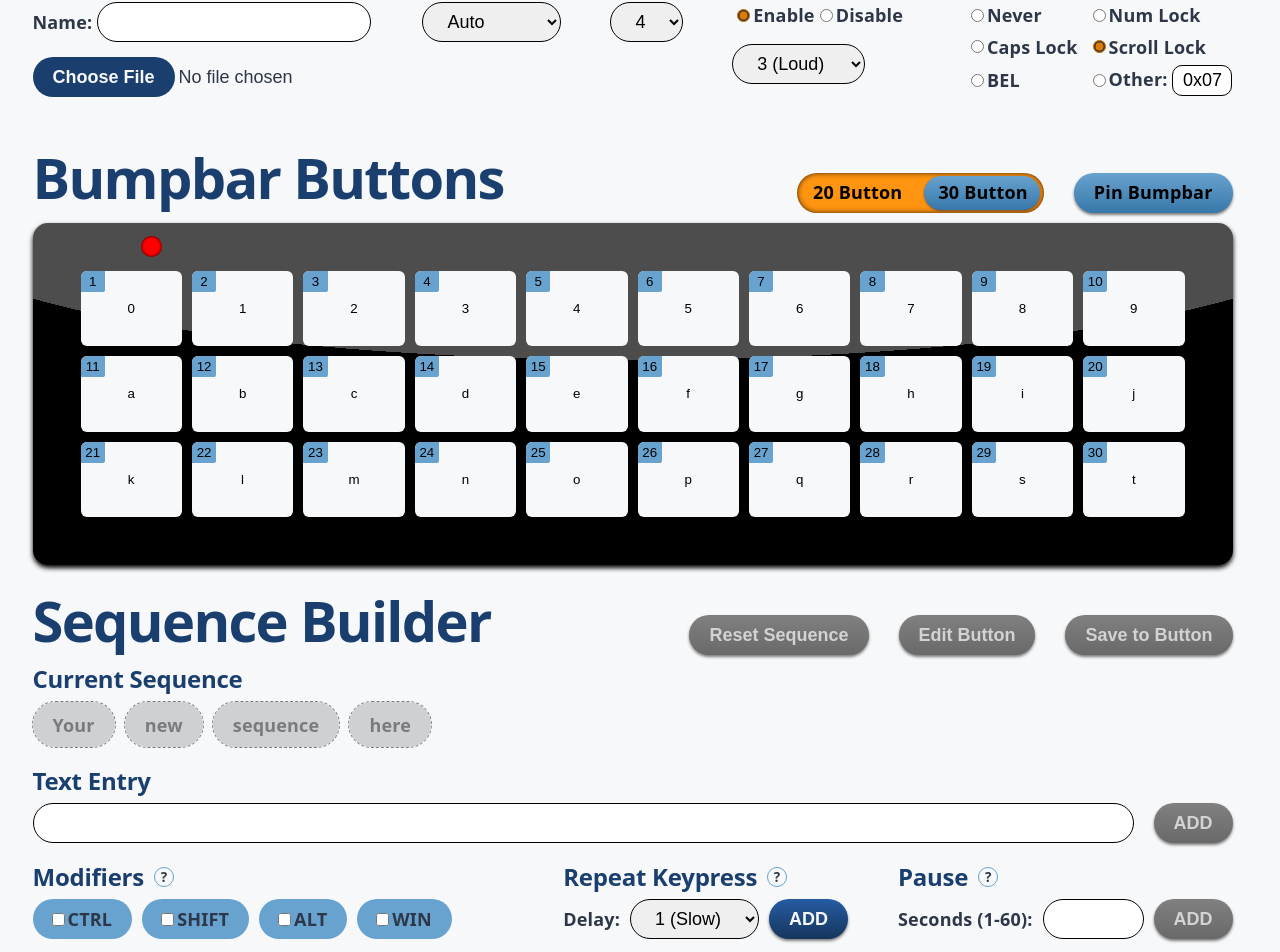
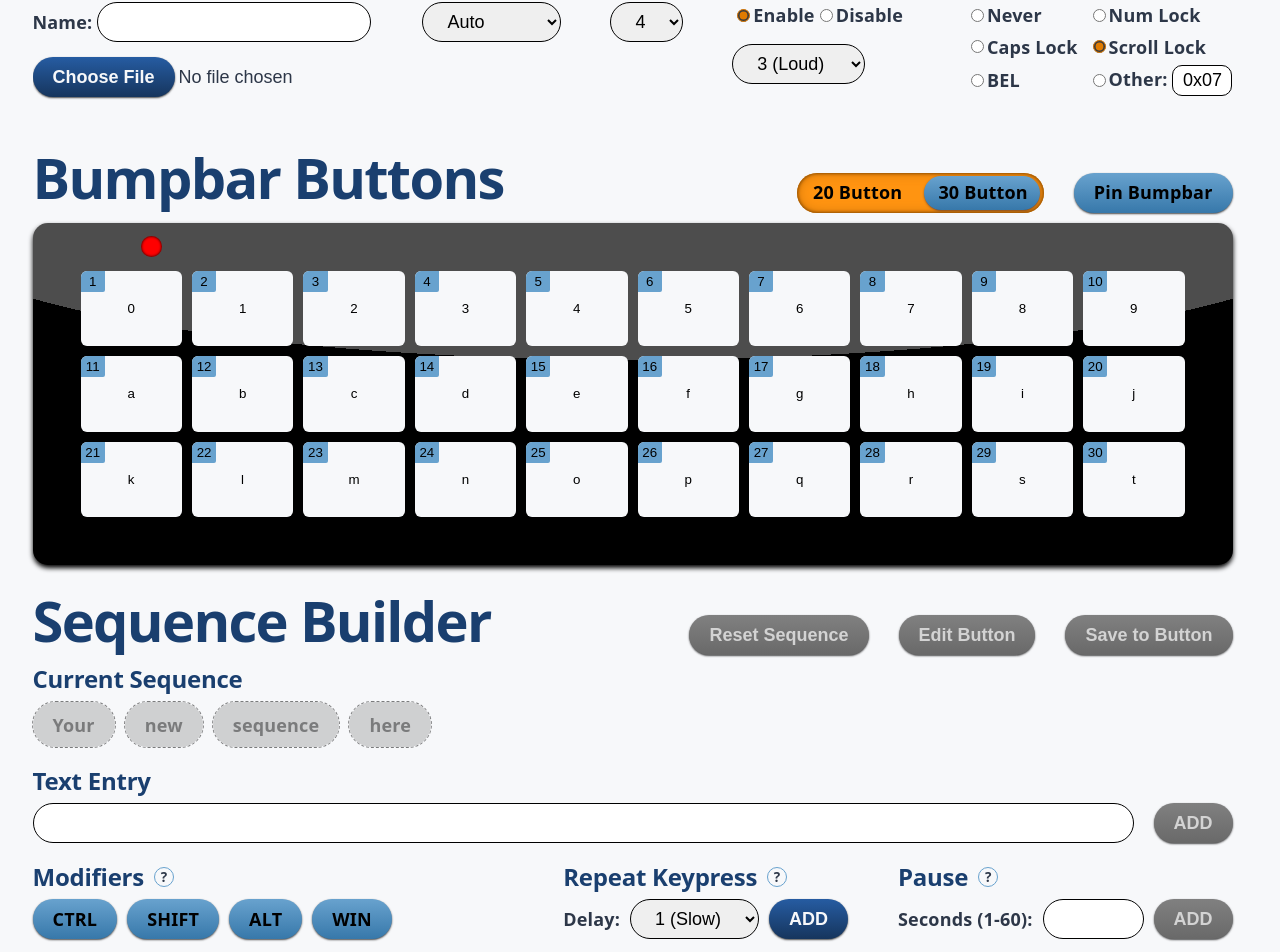
Before and after one commit to reecejpetty/krs-configurator, a React (Vite) app: page / in a window 1280 px wide. Shown: the part 124-1076 px from the top of the page. Built offline with nearby package versions, Linux system fonts and the light colour scheme.

Commit message:
Make button styles more consistent

```diff
--- a/src/App.css
+++ b/src/App.css
@@ -16,6 +16,15 @@ input[type="number"] {
 
 input[type="checkbox"] {
     accent-color: var(--amber);
+}
+
+.button {
+    padding: 0 20px;
+    height: 40px;
+    border: none;
+    border-radius: 40px;
+    box-shadow: var(--button-shadow);
+    cursor: pointer;
 }
 
 .selectOff {
--- a/src/components/BumpbarLayout/BumpbarLayout.module.css
+++ b/src/components/BumpbarLayout/BumpbarLayout.module.css
@@ -155,7 +155,8 @@
     padding: 4px;
     color: black;
     background-color: var(--amber2);
-    box-shadow: 0 0 6px -1px black inset;
+    /* box-shadow: 0 0 6px -1px black inset; */
+    box-shadow: 0 0 15px -5px #965200 inset, inset 0 0 3px 1px #965200;
 }
 
 .switch::before {
@@ -166,7 +167,7 @@
     height: 34px;
     border-radius: 40px;
     background-color: var(--steel-blue2);
-    background-image: linear-gradient(to bottom, var(--steel-blue2), #3778aa);
+    background-image: var(--blue-button-gradient);
     box-shadow: 0 1px 3px -1px rgb(20, 20, 70);
     z-index: 1;
     transition: right 0.5s ease-in-out;
@@ -241,8 +242,8 @@
     background-color: var(--steel-blue2);
     font-weight: bold;
     cursor: pointer;
-    background-image: linear-gradient(to bottom, var(--steel-blue2), #3778aa);
-    box-shadow: 0 2px 3px 0 rgba(0, 0, 0, 0.5);
+    background-image: var(--blue-button-gradient);
+    box-shadow: var(--button-shadow);
 }
 
 .pinBumpbarActive {
--- a/src/components/ConfigOptions/ConfigOptions.module.css
+++ b/src/components/ConfigOptions/ConfigOptions.module.css
@@ -40,20 +40,16 @@ input[type="file"] {
 }
 
 input[type="file"]::file-selector-button {
+    padding: 0 20px;
     height: 40px;
-    padding: 10px 20px;
     border: none;
     border-radius: 40px;
     color: var(--off-white);
     background-color: var(--navy);
+    background-image: var(--navy-button-gradient);
+    box-shadow: var(--button-shadow);
     font-size: 1rem;
     font-weight: bold;
-    cursor: pointer;
-}
-
-input[type="file"]::file-selector-button:hover {
-    color: var(--off-white);
-    background-color: var(--navy);
     cursor: pointer;
 }
 
--- a/src/components/GenerateFile/GenerateFile.module.css
+++ b/src/components/GenerateFile/GenerateFile.module.css
@@ -16,6 +16,8 @@
     border-radius: 40px;
     font-size: 1.1rem;
     font-weight: bold;
+    cursor: pointer;
+    box-shadow: var(--button-shadow);
 }
 
 .button:hover {
@@ -26,17 +28,14 @@
     composes: button;
     color: black;
     background-color: lightgreen;
-}
-
-.generateButton:hover {
-    color: var(--off-white);
-    background-color: var(--navy);
+    background-image: var(--green-button-gradient);
 }
 
 .krsButton {
     composes: button;
     color: white;
     background-color: var(--navy);
+    background-image: var(--navy-button-gradient);
 }
 
 .filePreview pre {
--- a/src/components/SequenceBuilder/SequenceBuilder.jsx
+++ b/src/components/SequenceBuilder/SequenceBuilder.jsx
@@ -262,7 +262,7 @@ function KeypressModifiers({ modifiers, setModifiers, string }) {
       </div>
       <div className={styles.modifierCheckboxes}>
         {modifierArray.map((modifier) => (
-          <label htmlFor={modifier.name} key={modifier.name}>
+          <label htmlFor={modifier.name} key={modifier.name} className={modifiers[modifier.name] ? styles.modifierCheckboxActive : styles.modifierCheckbox }>
             <input
               type="checkbox"
               id={modifier.name}
--- a/src/components/SequenceBuilder/SequenceBuilder.module.css
+++ b/src/components/SequenceBuilder/SequenceBuilder.module.css
@@ -39,24 +39,23 @@
     text-align: center;
     cursor: pointer;
     color: black;
-    box-shadow: 0 2px 3px 0 rgba(0, 0, 0, 0.5);
+    box-shadow: var(--button-shadow);
 }
 
 .resetOption {
-    /* background-color: rgb(251, 76, 93); */
     background-color: #ff606b;
-    background-image: linear-gradient(to bottom, #ff606b, #e34550);
+    background-image: var(--red-button-gradient);
 }
 
 .editOption {
     color: black;
     background-color: var(--steel-blue2);
-    background-image: linear-gradient(to bottom, var(--steel-blue2), #3778aa);
+    background-image: var(--blue-button-gradient);
 }
 
 .addOption {
     background-color: #1fe887;
-    background-image: linear-gradient(to bottom, #1fe887, #13bc6a);
+    background-image: var(--green-button-gradient);
 }
 
 .currentSequenceItems {
@@ -129,21 +128,30 @@
     width: fit-content;
 }
 
-.modifierCheckboxes label {
+.modifierCheckbox {
+    composes: button from global;
     display: flex;
     align-items: center;
-    height: 40px;
-    padding: 10px 20px 10px 15px;
-    border-radius: 40px;
-    color: var(--charcoal);
+    color: black;
     background-color: var(--steel-blue2);
+    background-image: var(--blue-button-gradient);
+    font-size: 1rem;
     font-weight: bold;
-    cursor: pointer;
+}
+
+.modifierCheckboxActive {
+    composes: modifierCheckbox;
+    background-color: var(--amber2);
+    background-image: unset;
+    box-shadow: 0 0 15px -5px #965200 inset, inset 0 0 3px 1px #965200;
 }
 
 .modifierCheckboxes input[type="checkbox"] {
-    accent-color: var(--amber);
-    cursor: pointer;
+    /* accent-color: var(--amber);
+    cursor: pointer; */
+    width: 0;
+    margin: 0;
+    opacity: 0;
 }
 
 .addSpecial {
@@ -272,7 +280,7 @@
 }
 
 .addButton {
-    padding: 10px 20px;
+    padding: 0 20px;
     height: 40px;
     border: none;
     border-radius: 40px;
@@ -281,7 +289,7 @@
     background-image: linear-gradient(to bottom, #265ca2, #16355d);
     font-size: 1rem;
     font-weight: bold;
-    box-shadow: 0 2px 3px 0 rgba(0, 0, 0, 0.5);
+    box-shadow: 0 1px 2px rgba(0, 0, 0, 0.7);
 }
 
 .addButton:hover {
--- a/src/index.css
+++ b/src/index.css
@@ -10,6 +10,12 @@
   --social-bg: rgba(244, 243, 236, 0.5);
   --shadow:
     rgba(0, 0, 0, 0.1) 0 10px 15px -3px, rgba(0, 0, 0, 0.05) 0 4px 6px -2px;
+  --button-shadow: 0 1px 2px rgba(0, 0, 0, 0.7);
+  --navy-button-gradient: linear-gradient(to bottom, #265ca2, #16355d);
+  --blue-button-gradient: linear-gradient(to bottom, var(--steel-blue2), #3778aa);
+  --green-button-gradient: linear-gradient(to bottom, #1fe887, #13bc6a);
+  --red-button-gradient: linear-gradient(to bottom, #ff606b, #e34550);
+  --disabled-button-gradient: linear-gradient(to bottom, gray, dimgray);
 
   --navy: #1A3F6F;
   --steel-blue: #4A90C4;
```
